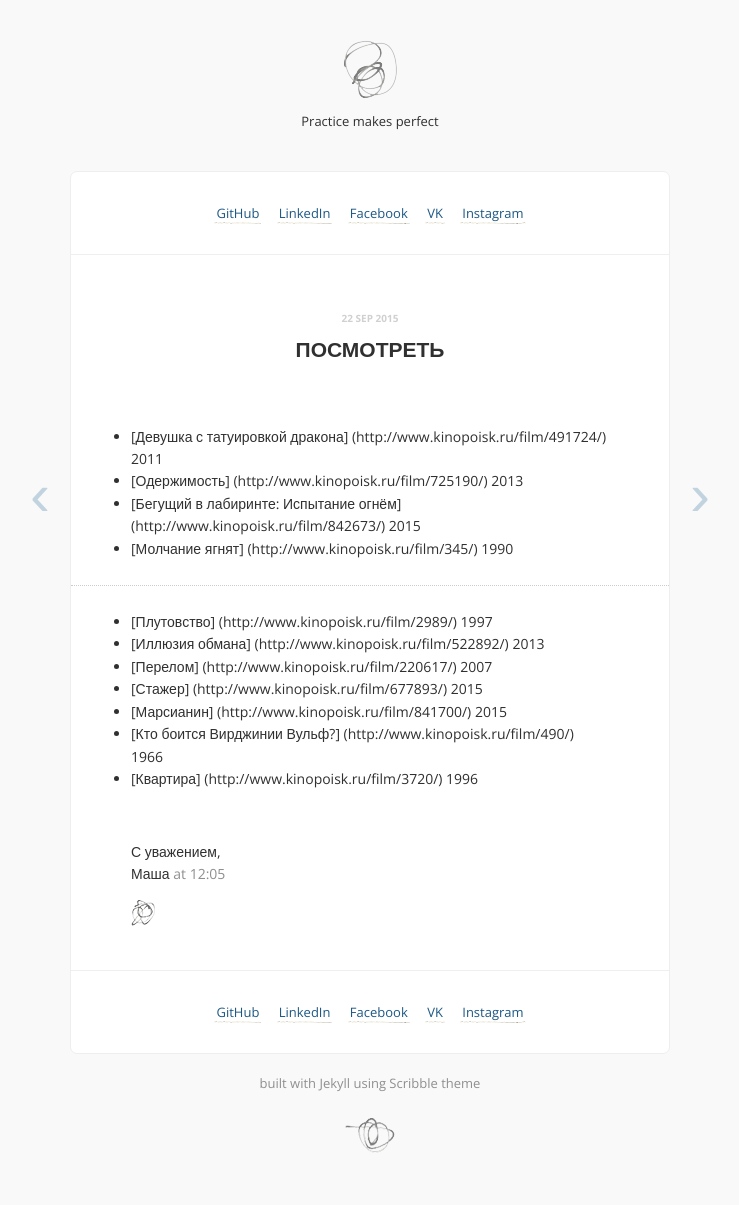
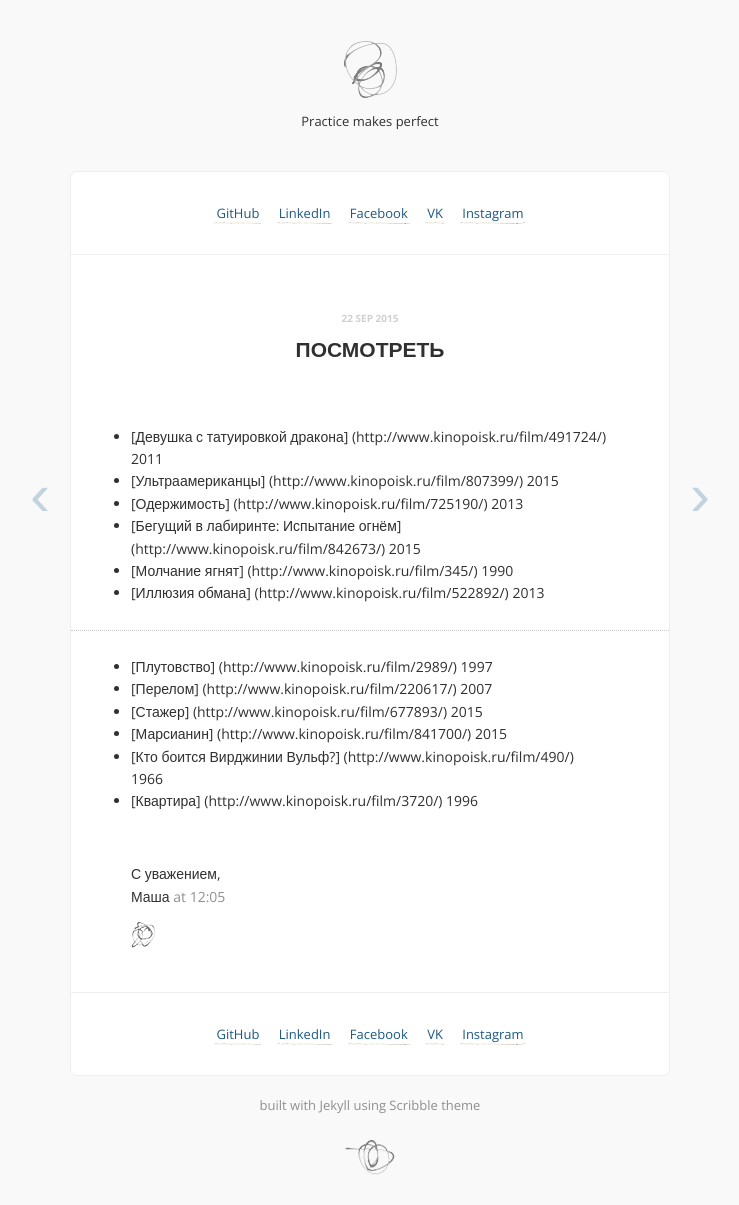
Before and after one commit to mary-sh/mary-sh.github.io, a Jekyll site: the page built from _posts/2015-09-21-cinema.markdown, in a window 1280 px wide. Shown: the whole page, without its empty margins (270-1009 px from the left). Built offline with Jekyll 4.4.1, drawn with Linux system fonts in a browser that asks for light colours; Markdown is read by kramdown in place of the engine named in the settings; comment, search, counter and statistics services are not loaded; before the commit the page ends 1183 px from its top, so only the background shows below that.

Commit message:
add films

```diff
--- a/_posts/2015-09-21-cinema.markdown
+++ b/_posts/2015-09-21-cinema.markdown
@@ -5,14 +5,15 @@ date:   2015-09-22 12:05:15
 ---
 
 - [Девушка с татуировкой дракона] (http://www.kinopoisk.ru/film/491724/) 2011
+- [Ультраамериканцы] (http://www.kinopoisk.ru/film/807399/) 2015
 - [Одержимость] (http://www.kinopoisk.ru/film/725190/) 2013
 - [Бегущий в лабиринте: Испытание огнём] (http://www.kinopoisk.ru/film/842673/) 2015
 - [Молчание ягнят] (http://www.kinopoisk.ru/film/345/) 1990
+- [Иллюзия обмана] (http://www.kinopoisk.ru/film/522892/) 2013
 
 ***
 
 - [Плутовство] (http://www.kinopoisk.ru/film/2989/) 1997
-- [Иллюзия обмана] (http://www.kinopoisk.ru/film/522892/) 2013
 - [Перелом] (http://www.kinopoisk.ru/film/220617/) 2007
 - [Стажер] (http://www.kinopoisk.ru/film/677893/) 2015
 - [Марсианин] (http://www.kinopoisk.ru/film/841700/) 2015
```
